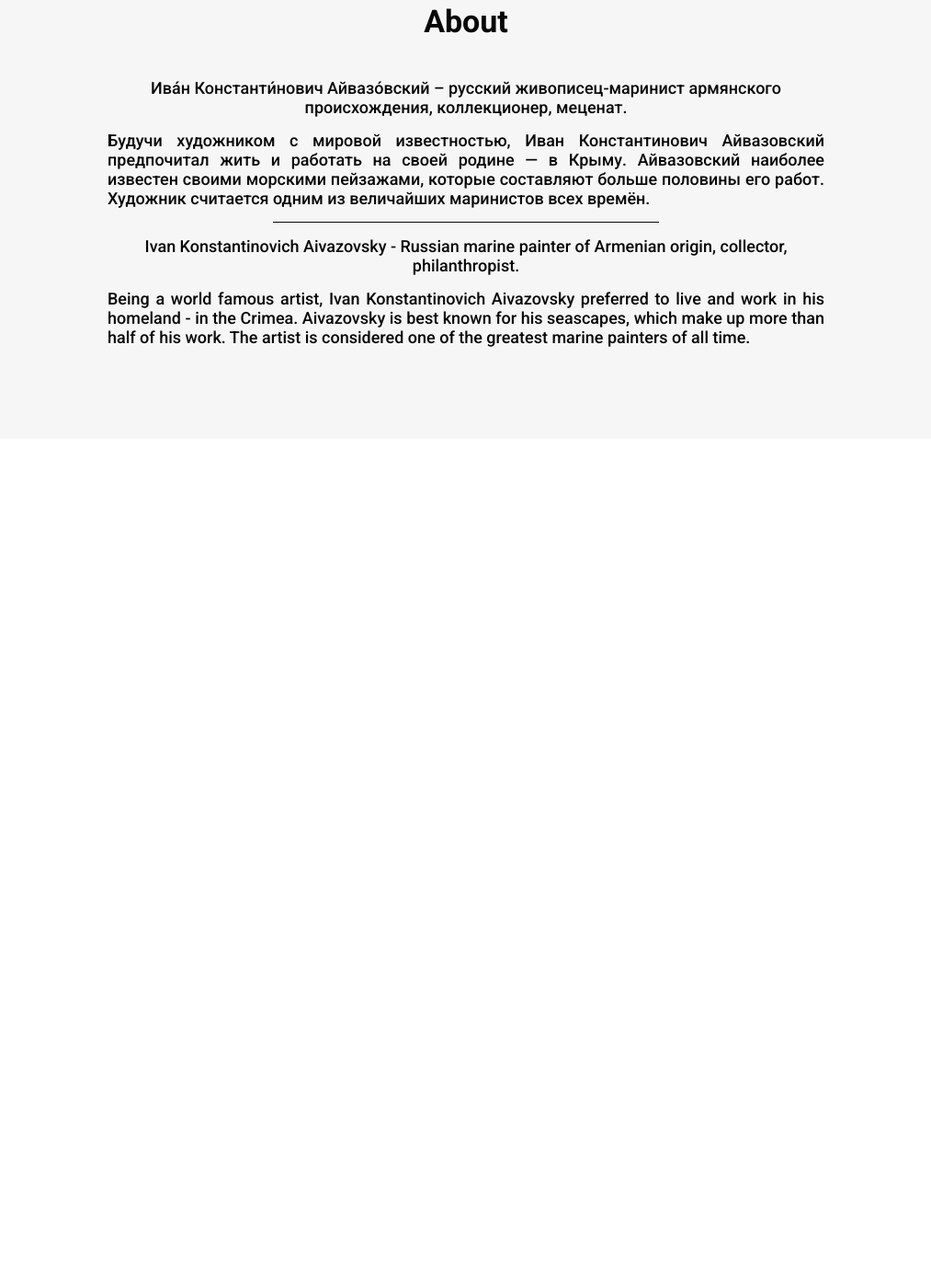
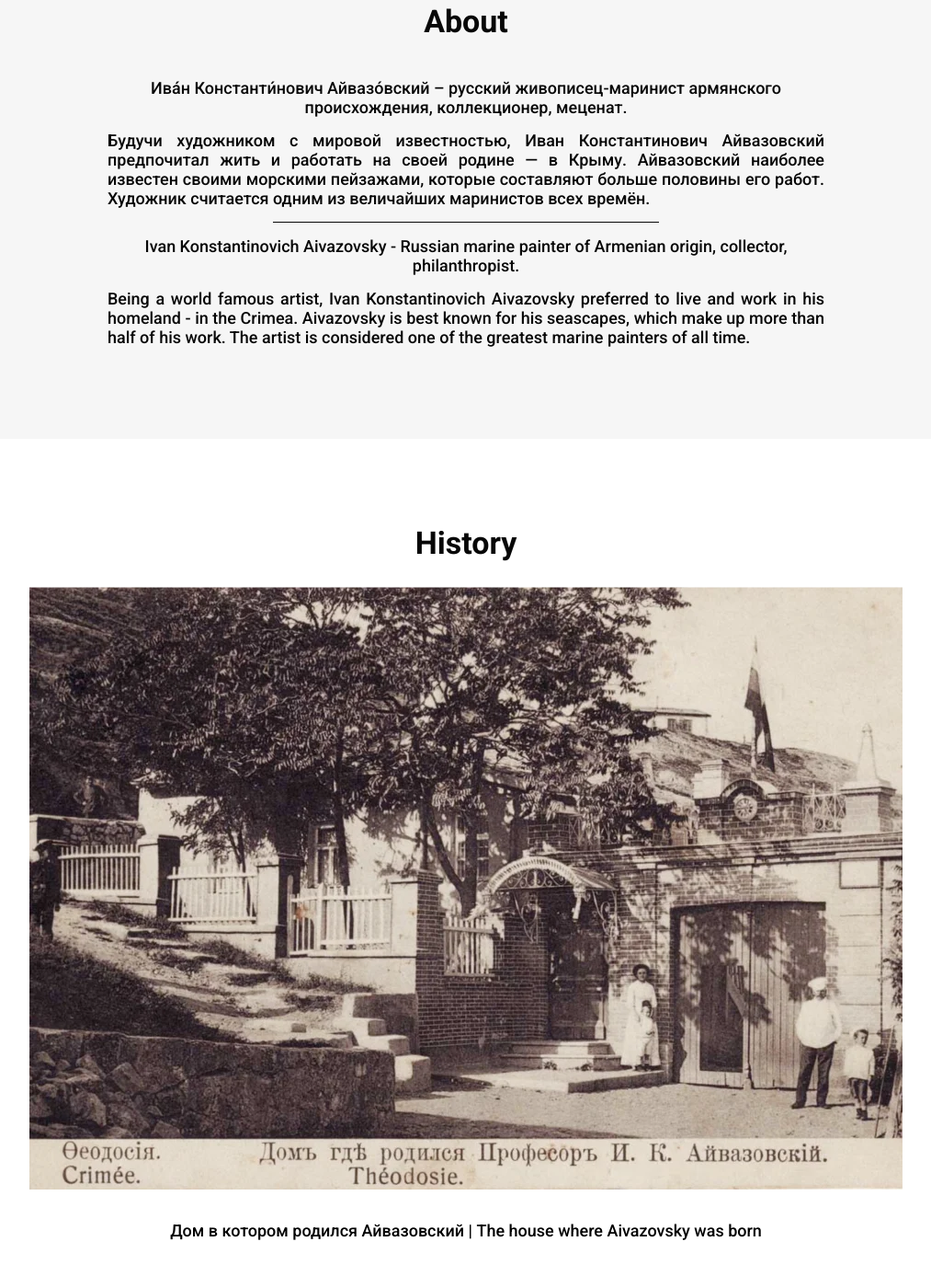
Before and after one commit to SergeiP85/artportfolio, a plain HTML site: page index.html in a window 1280 px wide. Shown: the part 922-2309 px from the top of the page at 92% size, without its empty margins (133-1146 px from the left). Before the commit the page ends 1399 px from the top, so only its background shows below. Drawn offline with Linux system fonts and the light colour scheme.

Commit message:
history 1

```diff
--- a/index.css
+++ b/index.css
@@ -3,3 +3,4 @@
 @import url('styles/header.css');
 @import url('styles/home.css');
 @import url('styles/about.css');
+@import url('styles/history.css');
--- a/index.html
+++ b/index.html
@@ -59,6 +59,14 @@
             </div>
         </section>
 
+        <section class="history-section" aria-label="history section">
+            <div class="container">
+                <h2 class="history-title">History</h2>
+                <img src="Assets/webp/bornhouse.webp" alt="bornhouse" class="history-photo">
+                <p class="history-description">Дом в котором родился Айвазовский | The house where Aivazovsky was born </p>
+            </div>
+        </section>
+
     </main>
 
     <footer>
--- /dev/null
+++ b/styles/history.css
@@ -0,0 +1,33 @@
+.history-section {
+    padding: 65px 0 70px 0;
+    text-align: center;
+}
+
+.history-title {
+    font-size: 34px;
+    font-weight: 700;
+    color: var(--color-main-black);
+}
+
+.history-photo {
+    width: 100%;
+    max-width: 950px;
+    height: 655px;
+    object-fit: cover;
+}
+
+.history-description {
+    font-size: 18px;
+    font-weight: 500;
+    margin: 30px 0 0 0;
+}
+
+@media (max-width:480px) {
+    .history-photo {
+    height: 480px;
+}
+
+.history-description {
+    font-size: 14px;
+}
+}
```
